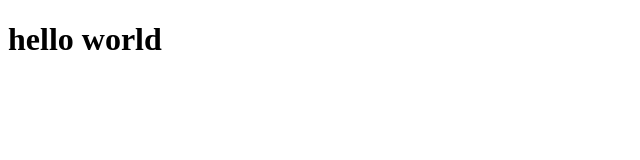
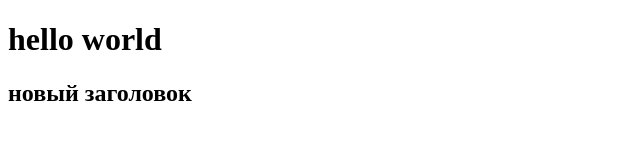
Before and after one commit to bridgerosepetal/my_project, a plain HTML site: page index.html in a window 1280 px wide. Shown: the whole page, without its empty margins (0-640 px from the left). Drawn offline with Linux system fonts and the light colour scheme.

Commit message:
Добавлен новый заголовок

```diff
--- a/index.html
+++ b/index.html
@@ -9,6 +9,7 @@
 
 <body>
     <h1>hello world</h1>
+    <h2>новый заголовок</h2>
 </body>
 
 </html>
```
Also changed, not shown: 1 other file.
